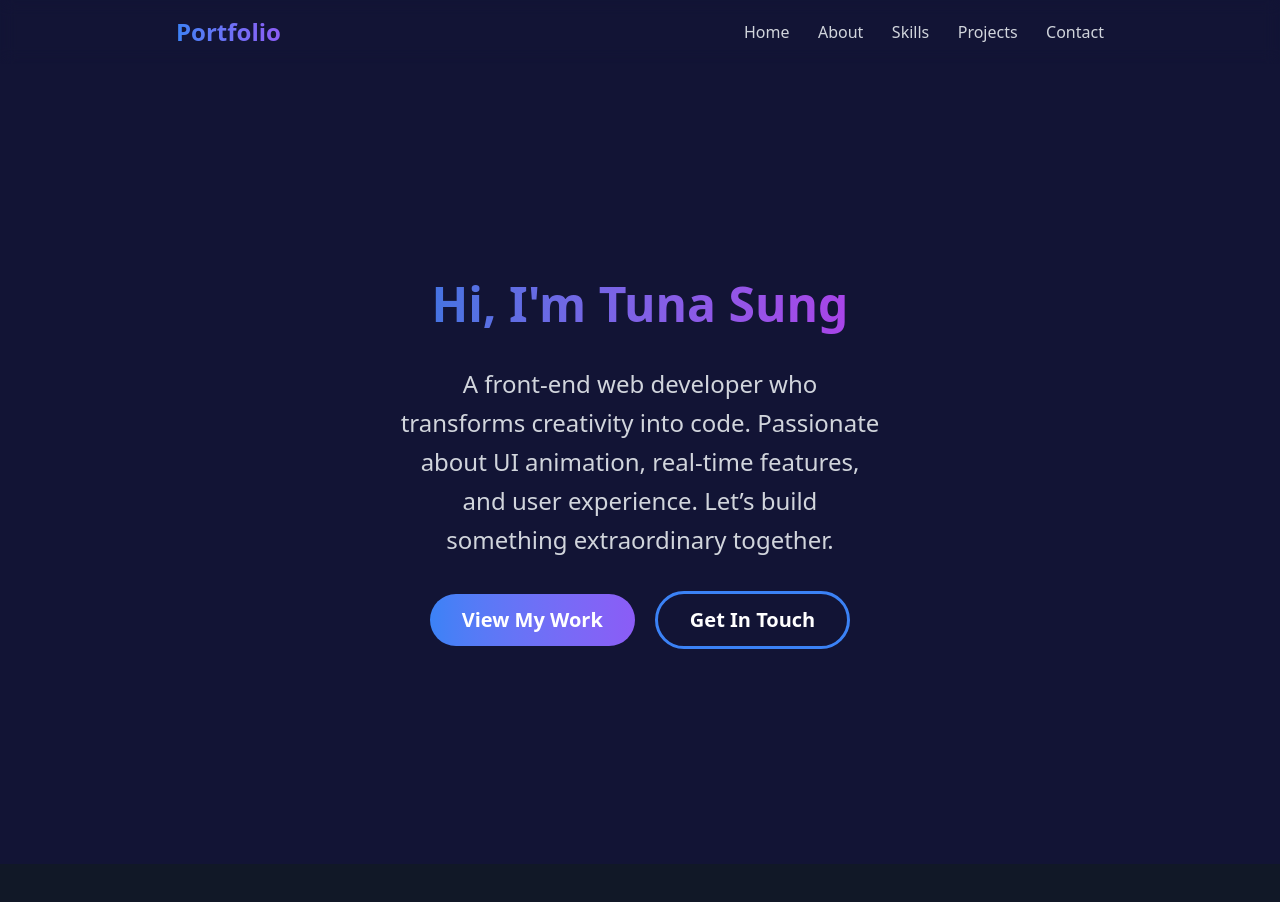
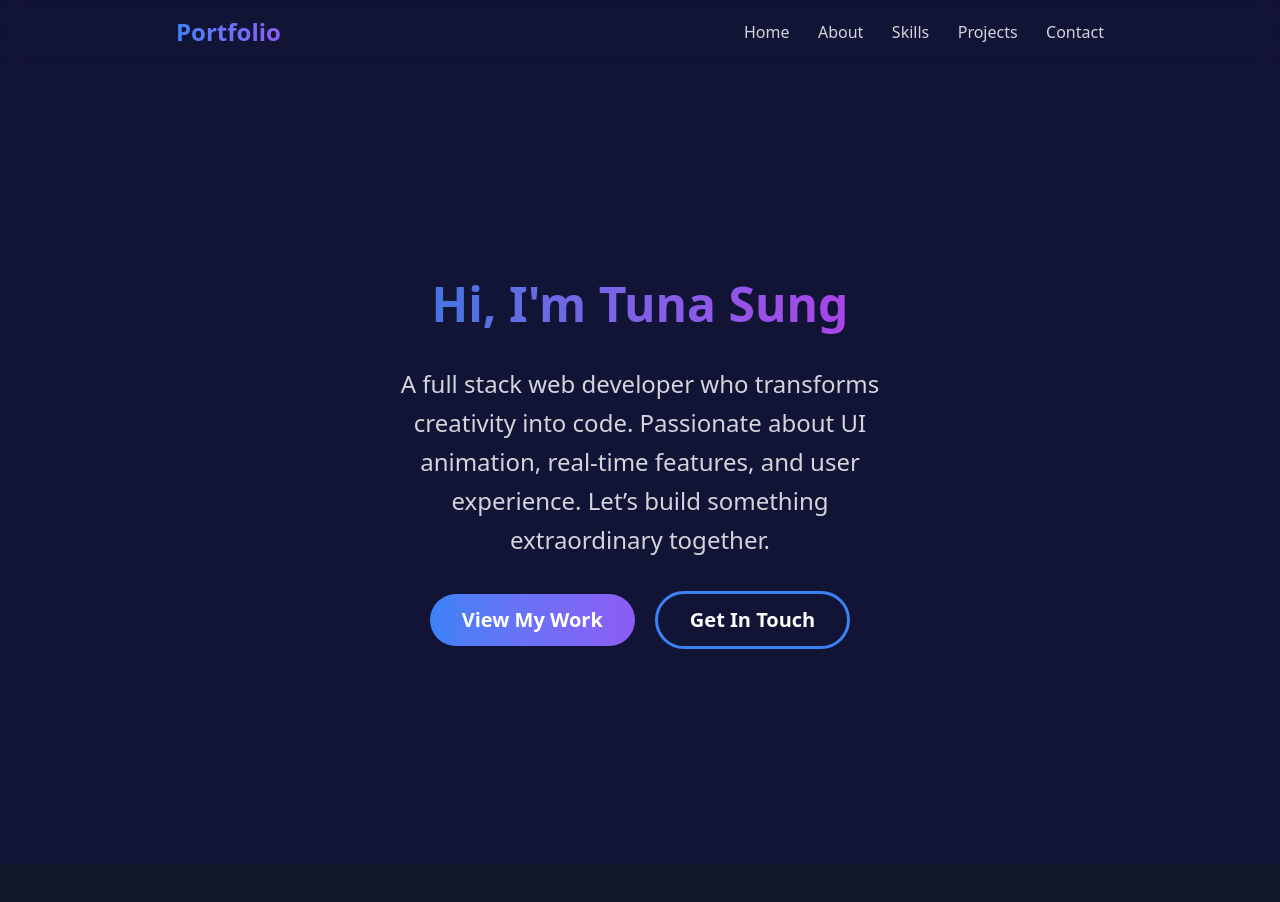
Before and after one commit to TunaSung/Portfolio, a React (Vite) app: page / in a window 1280 px wide. Shown: the top 902 px of the page. Built offline with nearby package versions, Linux system fonts and the light colour scheme.

Commit message:
更改內容

```diff
--- a/src/components/sections/1_Home.jsx
+++ b/src/components/sections/1_Home.jsx
@@ -26,7 +26,7 @@ function Home(){
 
                     {/* start description */}
                     <p className="text-lg md:text-2xl mb-10 md:mb-12 lg:mb-8 text-gray-300 leading-relaxed">
-                        A front-end web developer who transforms creativity into code.
+                        A full stack web developer who transforms creativity into code.
                         Passionate about UI animation, real-time features, and user experience.
                         Let’s build something extraordinary together.
                     </p>
```
